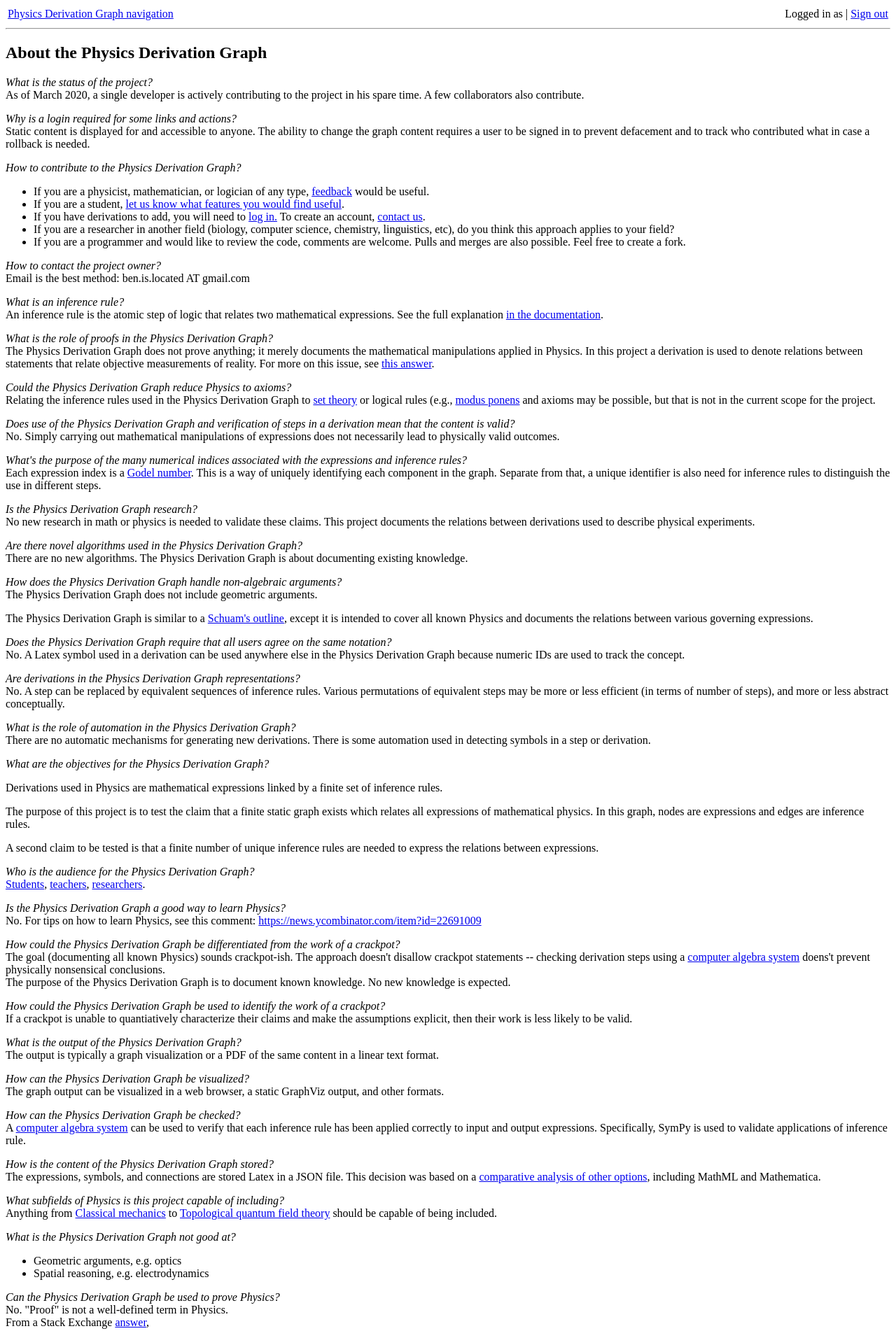
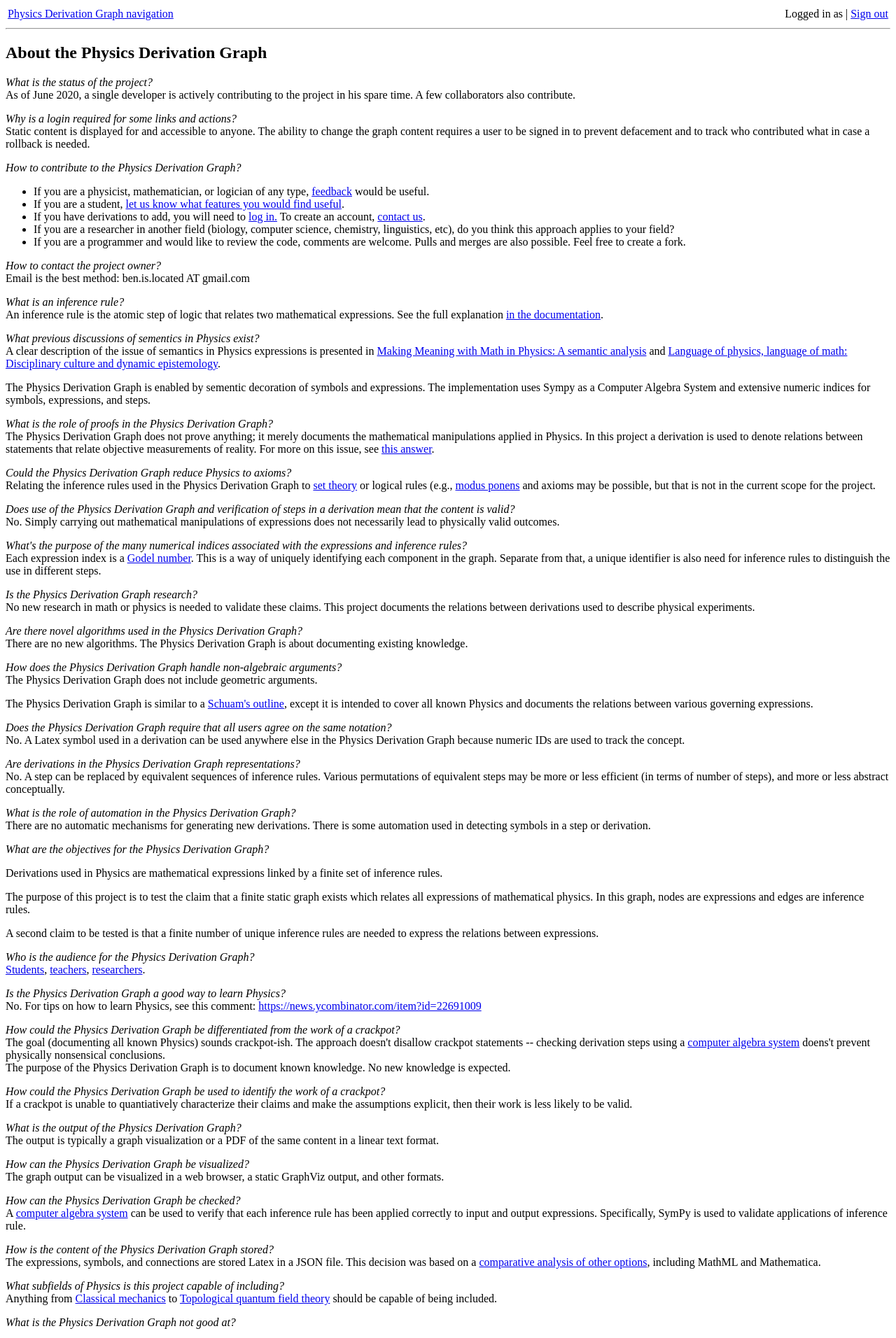
Before and after one commit to allofphysicsgraph/ui_v7_website_flask_json, a Flask app: template flask/templates/faq.html in a window 1280 px wide. Shown: the top 1912 px of the page at 70% size. Run offline with Flask 2, Linux system fonts and the light colour scheme; the template is opened without the code that fills it, so the values that code supplies are empty; some libraries are stand-ins or nearby versions.

Commit message:
site updates -- semantics, steps

```diff
--- a/flask/templates/faq.html
+++ b/flask/templates/faq.html
@@ -7,7 +7,7 @@
   <a name="status of project ">
     <i>What is the status of the project?</i>
   </a><BR>
-As of March 2020, a single developer is actively contributing to the project in his spare time. A few collaborators also contribute.</P>
+As of June 2020, a single developer is actively contributing to the project in his spare time. A few collaborators also contribute.</P>
 
 <P>
   <a name="login">
@@ -44,6 +44,16 @@ Email is the best method: ben.is.located AT gmail.com
 </a><BR>
 An inference rule is the atomic step of logic that relates two mathematical expressions. See the full explanation <a href="{{ url_for('user_documentation') }}?referrer=faq#inference rules">in the documentation</a>.
 <P>
+
+<P>
+  <a name="semantics">
+    <I>What previous discussions of sementics in Physics exist?</I>
+  </a><BR>
+  A clear description of the issue of semantics in Physics expressions is presented in <a href="https://arxiv.org/abs/1002.0472">Making Meaning with Math in Physics: A semantic analysis</a> and <a href="https://arxiv.org/abs/1409.6272">Language of physics, language of math: Disciplinary culture and dynamic epistemology</a>.
+<P>
+  The Physics Derivation Graph is enabled by sementic decoration of symbols and expressions.
+  The implementation uses Sympy as a Computer Algebra System and extensive numeric indices for symbols, expressions, and steps.
+</P>
 
 <P>
   <a name="proofs">
--- a/flask/templates/index.html
+++ b/flask/templates/index.html
@@ -22,7 +22,7 @@
 
 <P>
   <i>Objective for this project:</i> Write down all known mathematical physics in a way that can be both read by humans and checked by a computer algebra system.<BR>
-  To support that, the Physics Derivation Graph is software infrastructure for the systemization of mathematical physics.
+  To support that, the Physics Derivation Graph is software infrastructure for the systemization of mathematical physics. By semantically enriching mathematical expressions, connections between topics is observable.
 <BR>
   For the impatient, see the Physics Derivation Graph <a href="{{ url_for('navigation') }}?referrer=index">navigation</a>.
 </P>
--- a/flask/templates/modify_step.html
+++ b/flask/templates/modify_step.html
@@ -84,7 +84,7 @@
               Or you can manually assign an existing symbol:
           {% else %}
             <P>candidates for {{ sympy_symbol }}:
-            <table border="1">
+            <table border="1" class="sortable">
               <tr>
                 <th>select one</th>
                 <th>symbol ID</th>
--- a/flask/templates/step_review.html
+++ b/flask/templates/step_review.html
@@ -59,7 +59,7 @@
   </P>
 
 <h2>Symbols in PDG AST for this step</h2>
-            <table border="1">
+            <table border="1" class="sortable">
               <tr>
                 <th>symbol ID</th>
                 <th>category</th>
@@ -121,7 +121,7 @@
 
           {% else %}
             <P>candidates for {{ sympy_symbol }}:
-            <table border="1">
+            <table border="1" class="sortable">
               <tr>
                 <th>select one</th>
                 <th>symbol ID</th>
```
Also changed, not shown: flask/templates/review_derivation.html (+25 -0 lines).
